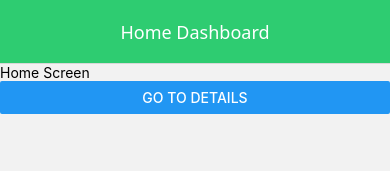
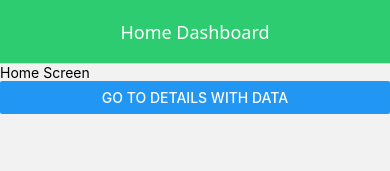
Before and after one commit to CzarinaStudio/appdev2, a React Native app in the folder react-native-navigation/: screen / in a window 390 px wide. Shown: the top 171 px of the page. Built offline with nearby package versions, Linux system fonts and the light colour scheme.

Commit message:
Done with passing parameters to routes

```diff
--- a/react-native-navigation/App.js
+++ b/react-native-navigation/App.js
@@ -11,27 +11,28 @@ function HomeScreen({ navigation }) {
       <Text>Home Screen</Text>
 
       <Button
-        title="Go to Details"
-        onPress={() => navigation.navigate('Details')}
+        title="Go to Details with Data"
+        onPress={() =>
+          navigation.navigate('Details', {
+            userName: 'John Doe',
+            age: 20,
+          })
+        }
       />
     </View>
   );
 }
 
-function DetailsScreen({ navigation }) {
+function DetailsScreen({ route, navigation }) {
+  const { userName, age } = route.params;
+
   return (
     <View>
       <Text>Details Screen</Text>
+      <Text>Name: {userName}</Text>
+      <Text>Age: {age}</Text>
 
-      <Button
-        title="Go to Details Again"
-        onPress={() => navigation.push('Details')}
-      />
-
-      <Button
-        title="Go Back"
-        onPress={() => navigation.goBack()}
-      />
+      <Button title="Go Back" onPress={() => navigation.goBack()} />
     </View>
   );
 }
```
